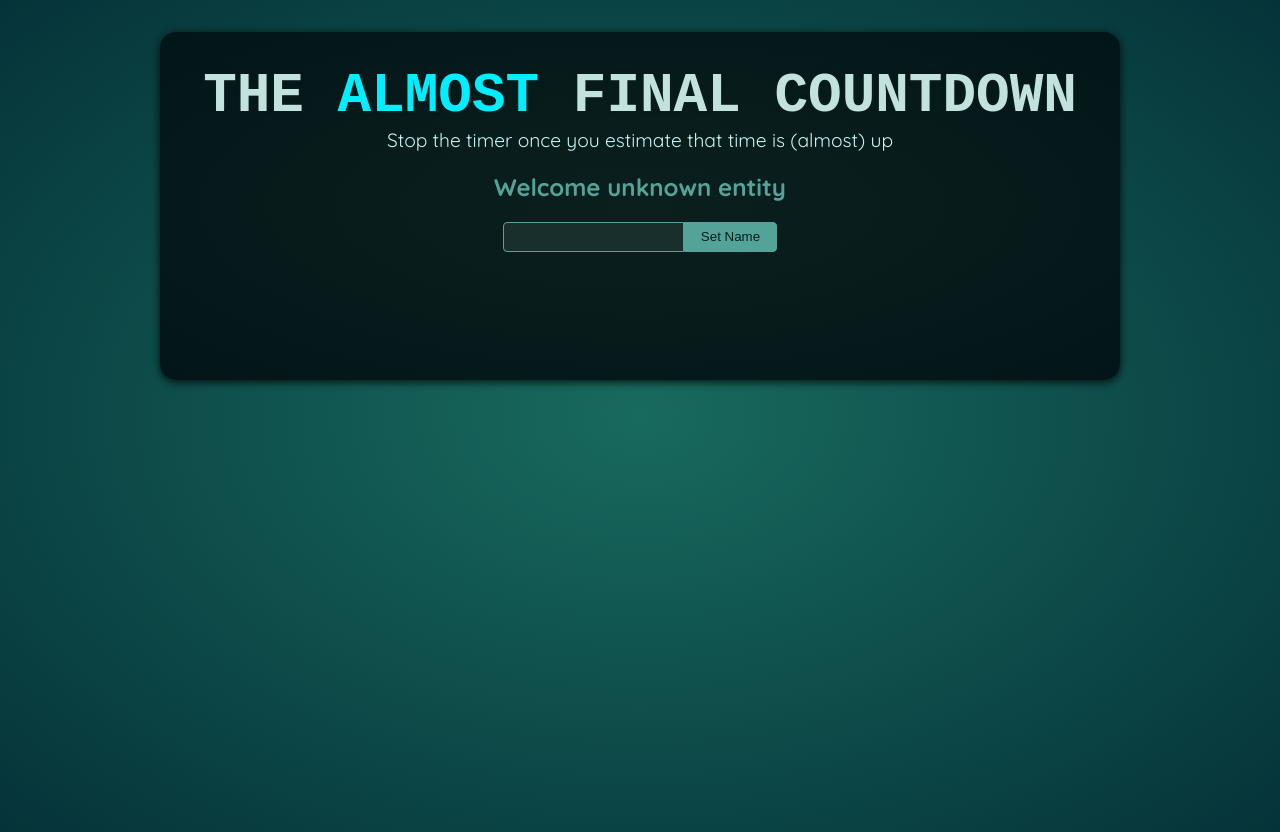
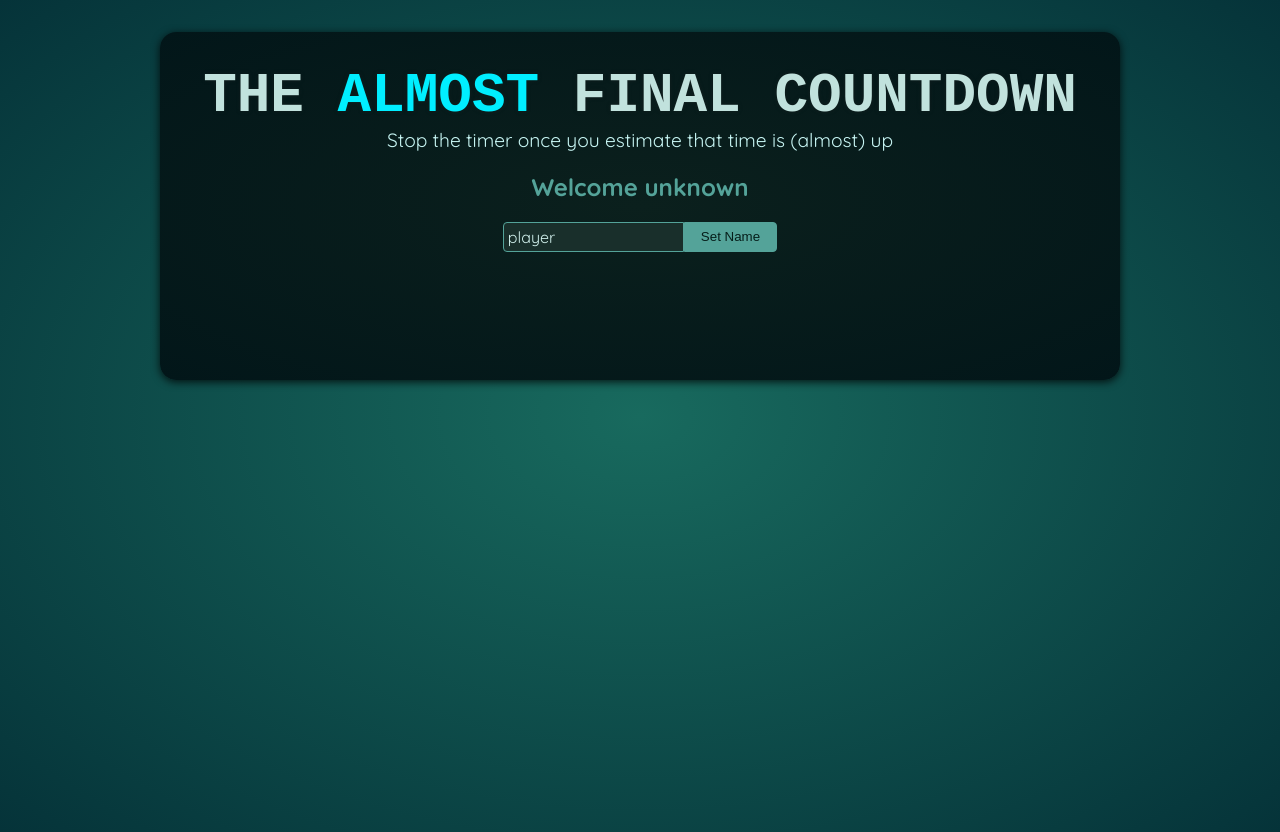
Before and after one commit to Yussif20/RefsPortals, a React (Vite) app: page / in a window 1280 px wide. Built offline with nearby package versions, Linux system fonts and the light colour scheme; a web font is replaced by a local one.

Commit message:
changing the name dynamiclly

```diff
--- a/src/components/Player.jsx
+++ b/src/components/Player.jsx
@@ -1,10 +1,20 @@
+import { useState } from "react";
 export default function Player() {
+  const [name, setName] = useState("player");
+  const [submitted, setSubmitted] = useState(false);
+
+  const handleChange = (event) => {
+    setName(event.target.value);
+  };
+  const handleClick = () => {
+    setSubmitted(true);
+  };
   return (
     <section id="player">
-      <h2>Welcome unknown entity</h2>
+      <h2>Welcome {submitted ? name : "unknown"}</h2>
       <p>
-        <input type="text" />
-        <button>Set Name</button>
+        <input type="text" value={name} onChange={handleChange} />
+        <button onClick={handleClick}>Set Name</button>
       </p>
     </section>
   );
```
